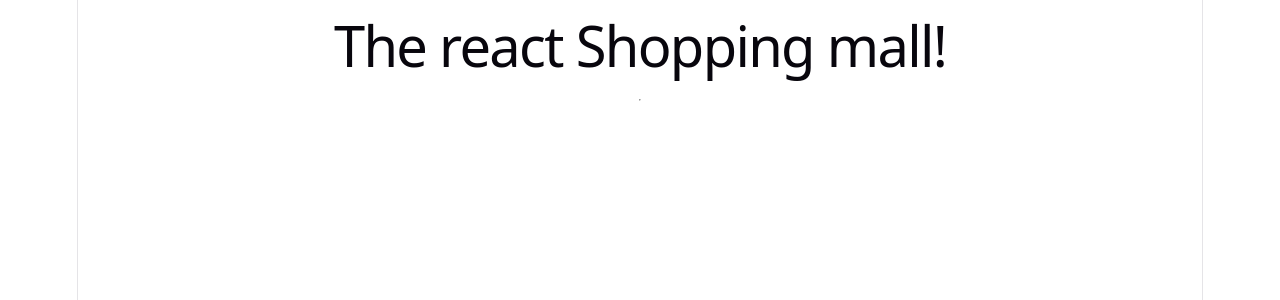
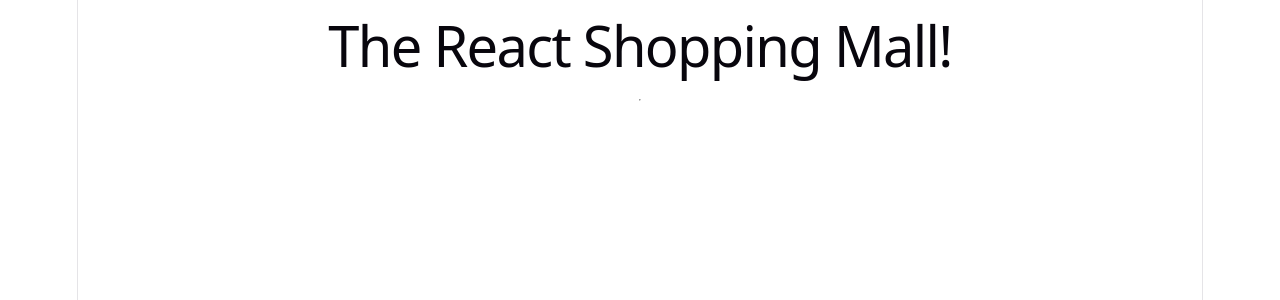
Before and after one commit to david-komora17/myReact-store, a React (Vite) app: page / in a window 1280 px wide. Shown: the top 300 px of the page. Built offline with nearby package versions, Linux system fonts and the light colour scheme.

Commit message:
incorporate nested routing for the overview, reviews and specs.

```diff
--- a/src/App.jsx
+++ b/src/App.jsx
@@ -8,11 +8,15 @@ import list from './component/list';
 import navbar from './component/navbar';
 import search from './component/search';
 import login from './component/login';
+//Nested routing
+import overview from './component/product/overview';
+import reviews from './component/product/reviews';
+import specs from './component/product/specs';
 
 function App() {
   return (
     <>
-      <h1>The react Shopping mall!</h1>
+      <h1>The React Shopping Mall!</h1>
       <hr />
     </>
   )
--- /dev/null
+++ b/src/component/product/overview.jsx
@@ -0,0 +1,9 @@
+import React from 'react'
+
+function overview() {
+  return (
+    <div>overview</div>
+  )
+}
+
+export default overview
--- /dev/null
+++ b/src/component/product/reviews.jsx
@@ -0,0 +1,9 @@
+import React from 'react'
+
+function reviews() {
+  return (
+    <div>reviews</div>
+  )
+}
+
+export default reviews
--- /dev/null
+++ b/src/component/product/specs.jsx
@@ -0,0 +1,9 @@
+import React from 'react'
+
+function specs() {
+  return (
+    <div>specs</div>
+  )
+}
+
+export default specs
```
